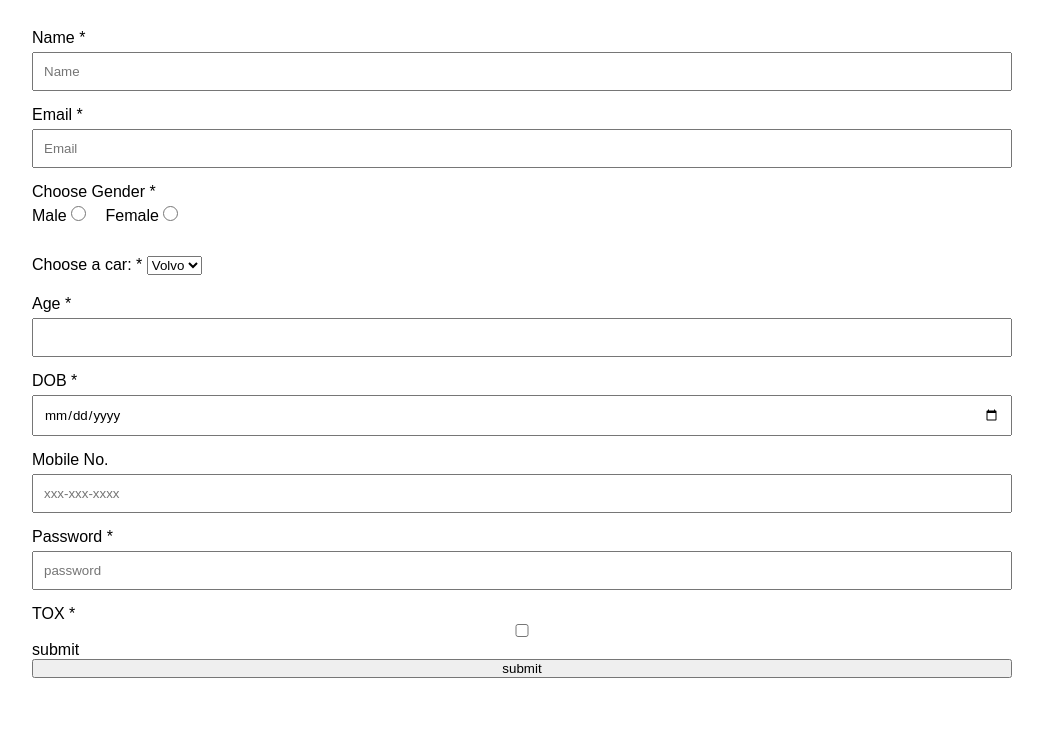
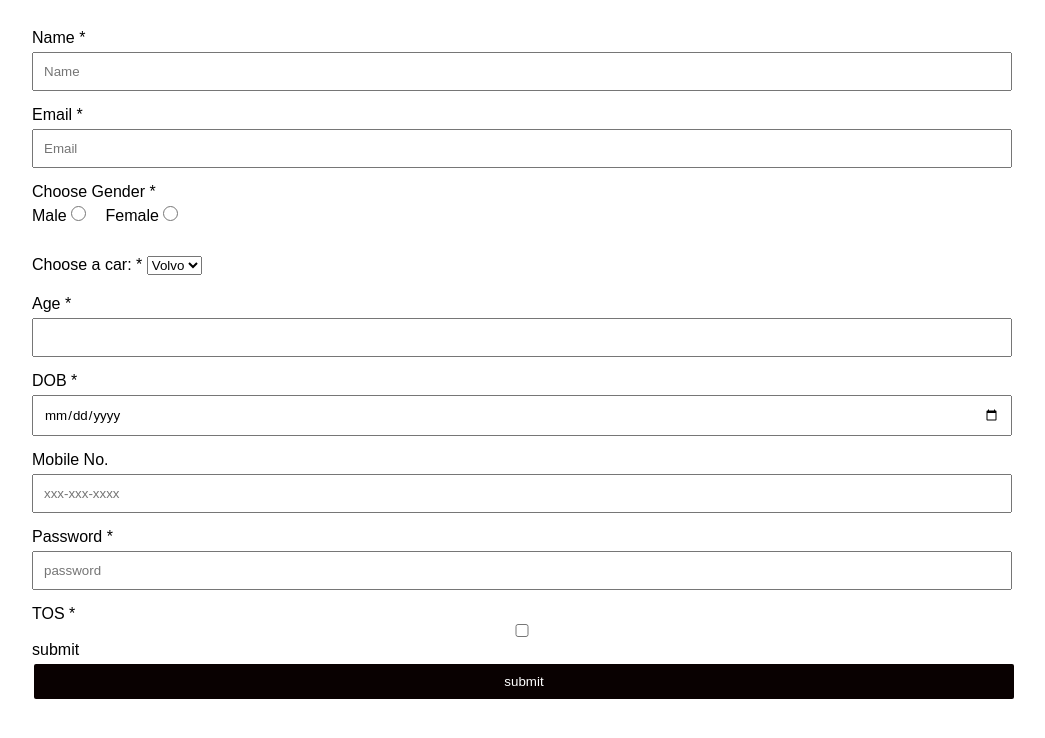
Before and after one commit to acciojob/signup-form-car-Bhuminandan, a website: page main.html in a window 1280 px wide. Shown: the part 208-946 px from the top of the page, without its empty margins (118-1163 px from the left). Drawn offline with Linux system fonts and the light colour scheme.

Commit message:
created a submission

```diff
--- a/main.html
+++ b/main.html
@@ -66,15 +66,14 @@
                 <br>
             </div>
             <div>
-                <label for="tos">TOX *</label>
+                <label for="tos">TOS *</label>
 
                 <input type="checkbox" id="tos" value="tos" required>
                 <br>
             </div>
             <div>
                 <label for="submit">submit</label>
-                <br>
-                <input type="button" id="submit" value="submit">
+                <input type="submit" id="submit" value="submit">
                 <br>
             </div>
 
```
